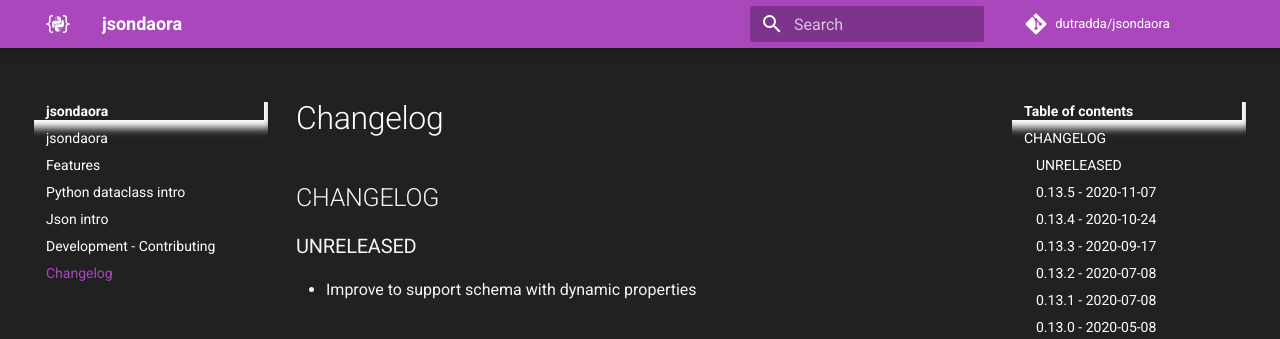
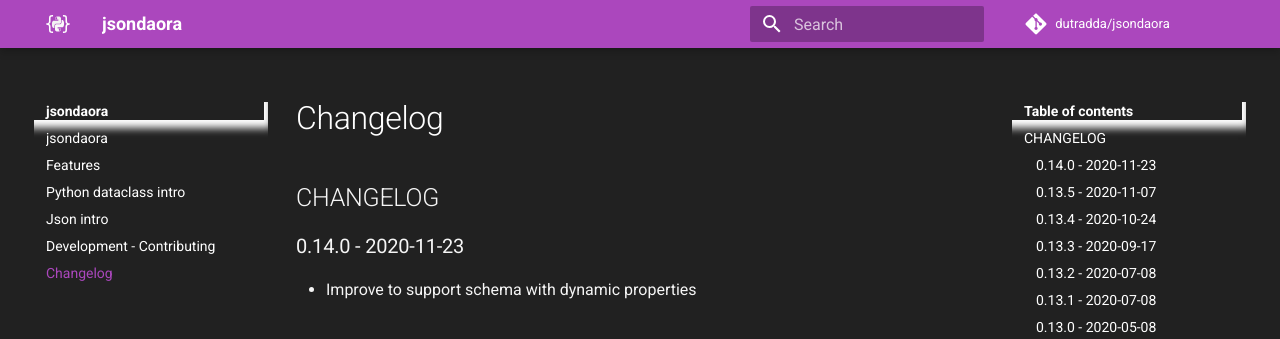
Before and after one commit to dutradda/jsondaora, an MkDocs documentation site: the page built from docs/changelog.md, in a window 1280 px wide and 900 px high. Shown: the top 339 px of the window. Built offline with MkDocs 1.6.1 and Material for MkDocs 9.7.7, drawn with Linux system fonts in a browser that asks for light colours; comment, search, counter and statistics services are not loaded.

Commit message:
Update CHANGELOG

```diff
--- a/docs/changelog.md
+++ b/docs/changelog.md
@@ -1,6 +1,6 @@
 ## CHANGELOG
 
-### UNRELEASED
+### 0.14.0 - 2020-11-23
 
  - Improve to support schema with dynamic properties
 
```
Also changed, not shown: CHANGELOG.md (+1 -2 lines).
